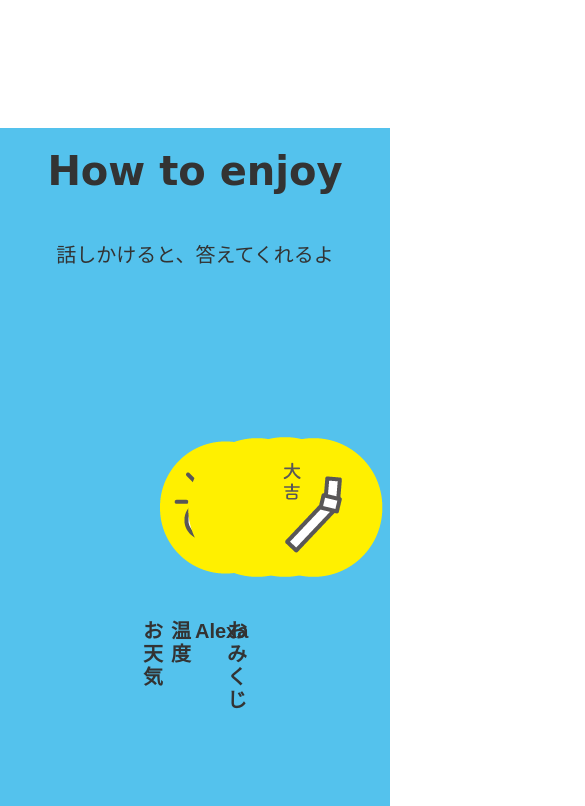
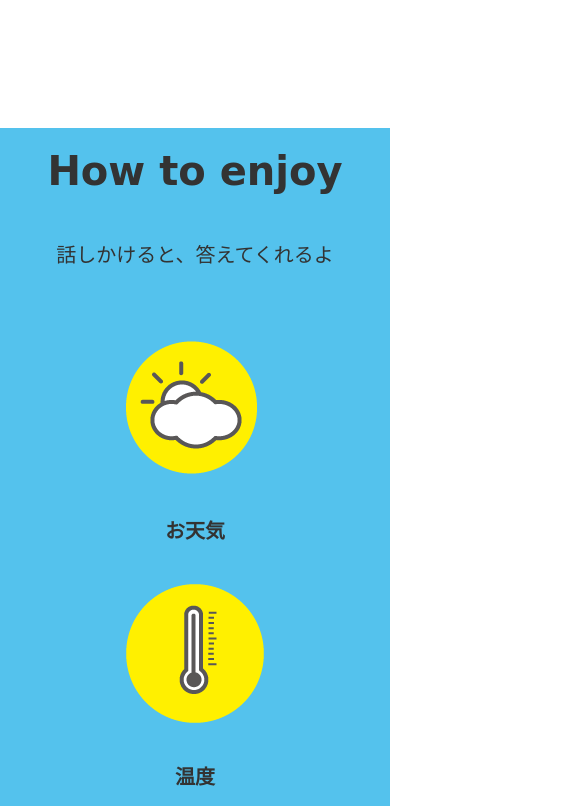
Before and after one commit to yutokyokutyo/daon, a website: page index.html in a window 390 px wide. Shown: the part 1360-2166 px from the top of the page, 585 px wide, since content can reach past the window. Drawn offline with nearby package versions, Linux system fonts and the light colour scheme; a web font is replaced by a local one.

Commit message:
how to enjoyをスマホ対応

```diff
--- a/assets/scss/style.scss
+++ b/assets/scss/style.scss
@@ -64,6 +64,7 @@ body {
  * -------------------------------- */
 #functions {
   background-color: $base-color;
+  padding-bottom: 100px;
 }
 .functions-text {
   font-size: 2rem;
@@ -71,7 +72,6 @@ body {
 .functions-wrap {
   display: table;
   width: 80%;
-  padding: 100px;
   margin: 50px auto 0;
   table-layout: fixed;
 }
@@ -115,8 +115,12 @@ body {
 
   /* --- about --- */
 
+  /* --- functions --- */
+  .functions-wrap,
+  .functions-box {
+    display: block;
+  }
 
-  /* --- functions --- */
 
   /* --- photos --- */
 
```
Also changed, not shown: assets/css/style.css, assets/images/about.jpg (deleted), assets/images/about.png.
